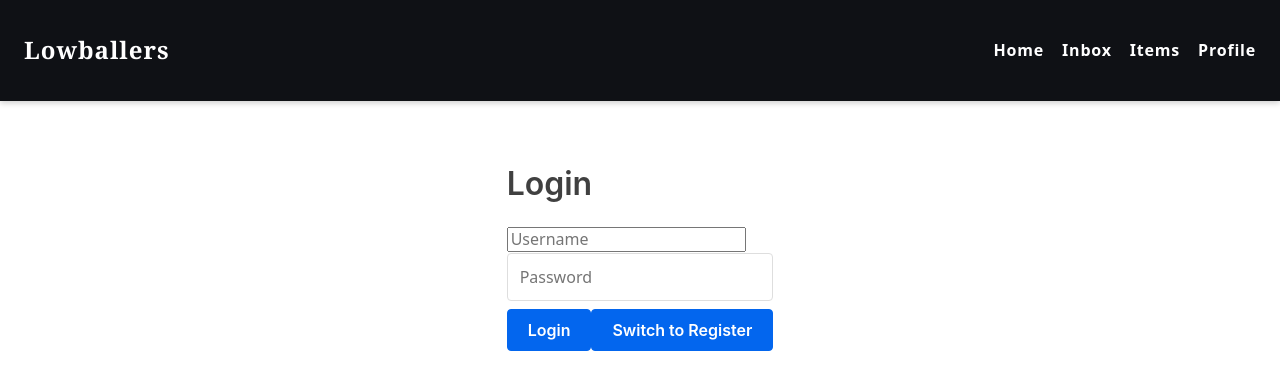
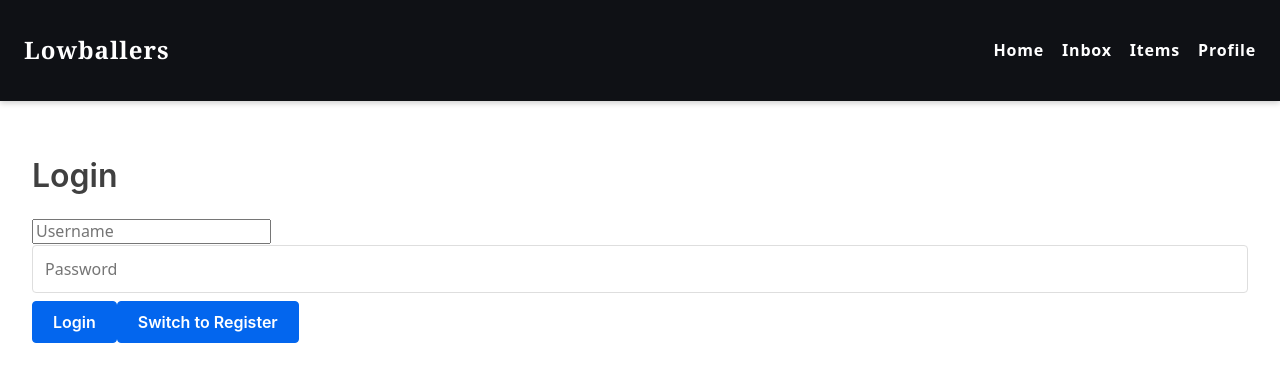
Before and after one commit to RishanBaweja/csc307-lowballers, a React (Vite) app in the folder packages/react-frontend/: page / in a window 1280 px wide. Shown: the top 390 px of the page. Built offline with nearby package versions, Linux system fonts and the light colour scheme; no server answers.

Commit message:
fixed css

```diff
--- a/packages/react-frontend/src/navbar.module.css
+++ b/packages/react-frontend/src/navbar.module.css
@@ -96,9 +96,9 @@
 }
 
 .content {
-  max-width: 960px;
-  margin: 24px auto;
-  padding: 0 16px;
+  width: 100%;
+  max-width: none;
+  padding: 1rem;
 }
 
 .footer {
--- a/packages/react-frontend/src/profile_pages/profile.css
+++ b/packages/react-frontend/src/profile_pages/profile.css
@@ -64,8 +64,8 @@
 .fix-background {
   background-color: rgb(74, 72, 72);
 }
+
 /*--- Item Card --- */
-
 .item-list {
   background-color: rgb(190, 187, 187);
 }
@@ -82,6 +82,7 @@
   border-radius: 50%;
   object-fit: cover;
 }
+
 .item-name {
   border: 2px solid black;
   margin: 0;
@@ -89,6 +90,36 @@
   padding: 6px;
   background-color: gainsboro;
 }
+
 .more {
   margin-left: auto;
 }
+
+.profile-page {
+  /* Take all available width up to 960px, then center */
+  width: 100%;
+  max-width: 960px;
+  margin: 2rem auto;              /* centers it with top/bottom space */
+  padding: 1.5rem 2rem;
+  box-sizing: border-box;
+
+  background: rgb(190, 187, 187);  /* same grey you had */
+  border-radius: 12px;             /* optional rounded corners */
+}
+
+
+
+/* The list of item cards on the profile */
+.items-list {
+  margin-top: 1.5rem;
+  width: 100%;
+  display: flex;
+  flex-direction: column;
+  gap: 1rem;
+}
+
+@media (min-width: 768px) {
+  .items-list {
+    grid-template-columns: repeat(2, 1fr);  /* 2 columns on medium+ screens */
+  }
+}
```
